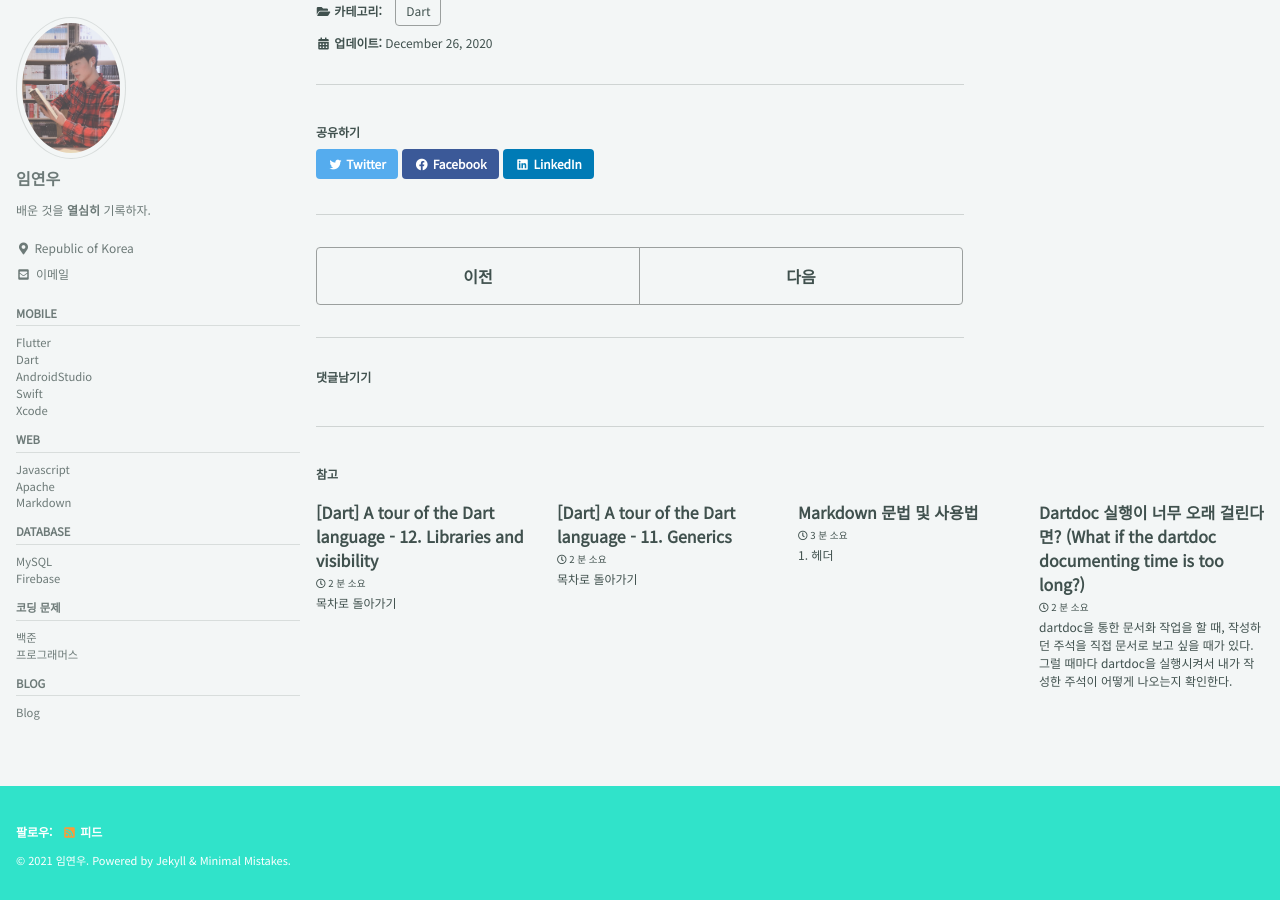
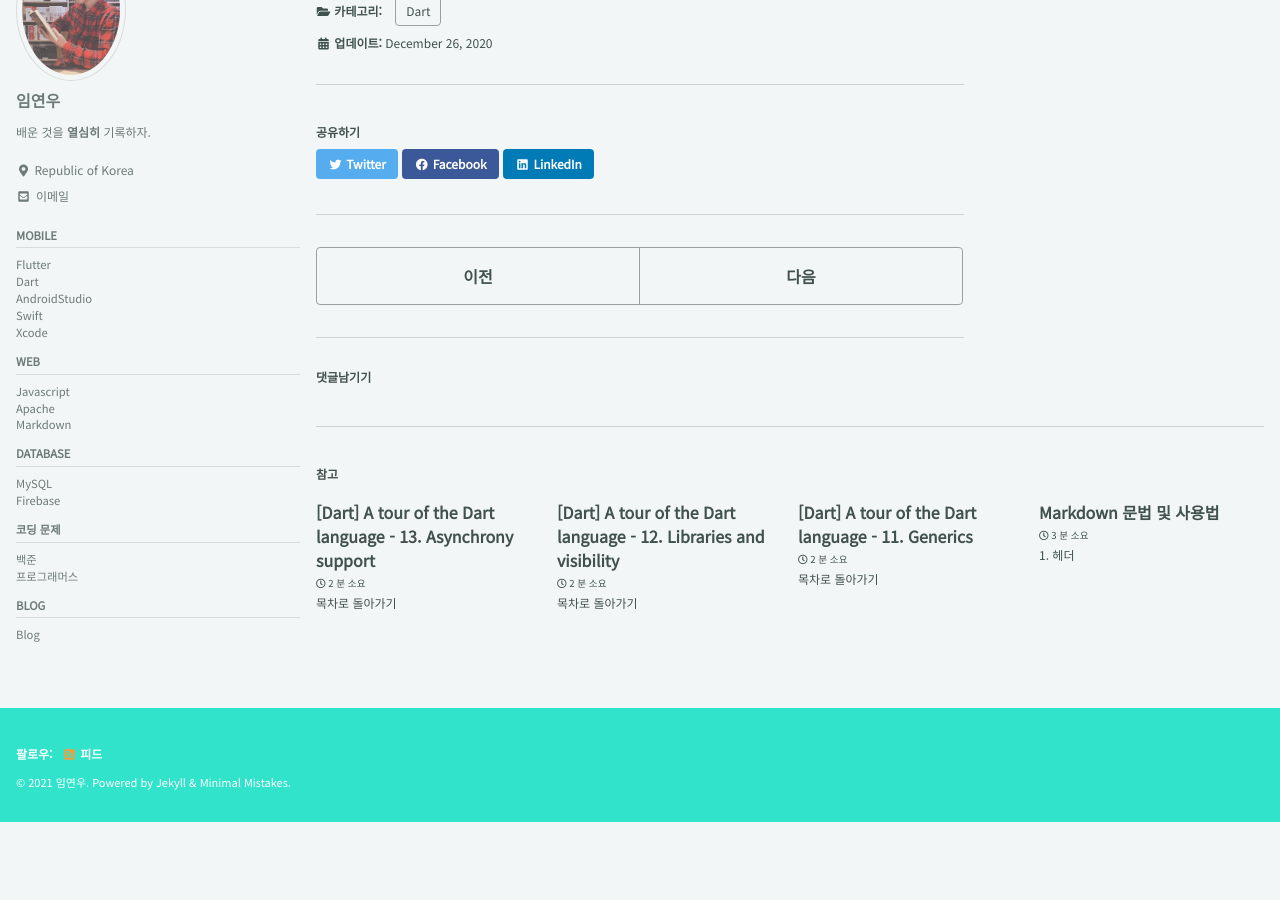
Before and after one commit to terry1213/terry1213.github.io, a Jekyll site: the page built from _posts/2020-12-26-a-tour-of-the-dart-language.md, in a window 1280 px wide and 900 px high, scrolled down 1112 px. Built offline with Jekyll 4.4.1, drawn with Linux system fonts in a browser that asks for light colours; cached includes are drawn as plain includes; comment, search, counter and statistics services are not loaded; after the commit the page ends 1934 px from its top, so only the background shows below that; some of the changed lines change nothing that is shown.

Commit message:
[CREATE] [Dart] A tour of the Dart language - 13. Asynchrony support

````diff
--- a/_posts/2020-12-26-a-tour-of-the-dart-language.md
+++ b/_posts/2020-12-26-a-tour-of-the-dart-language.md
@@ -26,7 +26,7 @@
 10.  [Classes](/dart/a-tour-of-the-dart-language-10-classes/)
 11.  [Generics](/dart/darta-tour-of-the-dart-language-11-generics/)
 12.  [Libraries and visibility](/dart/dart-a-tour-of-the-dart-language-12-libraries-and-visibility/)
-13.  [~~Asynchrony support~~](http://)
+13.  [Asynchrony support](/dart/dart-a-tour-of-the-dart-language-13-asynchrony-support/)
 14.  [~~Generators~~](http://)
 15.  [~~Callable classes~~](http://)
 16.  [~~Isolates~~](http://)
--- /dev/null
+++ b/_posts/2021-01-12-dart-a-tour-of-the-dart-language-13-asynchrony-support.md
@@ -0,0 +1,118 @@
+---
+title: "[Dart] A tour of the Dart language - 13. Asynchrony support"
+categories:
+- Dart
+tags:
+- Mobile
+---
+
+[목차로 돌아가기](/dart/a-tour-of-the-dart-language/)
+
+# Asynchrony support
+Dart 라이브러리에는 Future, Stream object를 리턴하는 함수가 매우 많다. 이러한 함수들은 비동기식(asynchronous)으로, 시간이 걸리는 작업을 세팅한 후에 해당 작업이 끝나기를 기다리지 않고 리턴한다.
+
+`async`와 `await` 키워드는 비동기식 프로그래밍을 지원하고, 동기식(synchronous) 코드처럼 보이는 비동기식 코드를 작성할 수 있게 해준다.
+
+## Handling Futures
+완료된 Future의 결과가 필요한 경우, 두가지 선택지가 있다.
+
+* `async`와 `await`를 사용한다.
+* Future API를 사용한다.
+
+`async`와 `await`를 사용하는 코드는 비동기식이지만 동기식 코드로 보인다. 예를 들어, 아래는 비동기식 함수의 결과를 기다리기 위해 `await`을 사용하는 코드이다.
+
+``` dart
+await lookUpVersion();
+```
+
+`async` 함수 안에서만 `await`을 사용을 할 수 있다.
+
+```
+Future checkVersion() async {
+  var version = await lookUpVersion();
+}
+```
+
+> **Note**: `async` 함수가 시간이 걸리는 작업을 한다고 해도 해당 함수가 그런 작업들을 기다리고 있는 것은 아니다. 대신, `async` 함수는 첫 `await` expression을 만날 때까지만 실행된다. 그 후 Future object를 리턴하고 await expression이 끝난 후에 실행을 재개한다.
+
+`await`을 사용하는 코드의 에러를 처리하기 위해 `try`, `catch`, `finally`를 사용한다.
+
+``` dart
+try {
+  version = await lookUpVersion();
+} catch (e) {
+  // version을 찾을 수 없는 경우에 대한 처리.
+}
+```
+
+`async` 함수에서 `await`을 여러 번 사용할 수 있다. 예를 들어, 아래의 코드는 함수의 결과를 위해 3번을 기다린다.
+
+``` dart
+var entrypoint = await findEntrypoint();
+var exitCode = await runExecutable(entrypoint, args);
+await flushThenExit(exitCode);
+```
+
+`await expression`에서 `expression`의 값은 보통 Future이다. 만약 Future가 아니라도 자동으로 해당 값을 Future로 포장한다. 이 Future object는  object를 리턴할 것을 보장해준다. `await expression`의 값은 바로 그 리턴된 object가 된다. await expression은 object를 사용할 수 있을 때까지 실행을 일시 중지시킨다.
+
+만약 `await`을 사용할 때 컴파일 타임 에러가 발생하면 `await`이 `async` 함수 안에 있는지를 확인해라. 예를 들어 `await`을 `main()` 함수에서 사용하면 `main()`의 본문(body) 앞에 `async`를 적어야한다.
+
+``` dart
+Future main() async {
+  checkVersion();
+  print('In main: version is ${await lookUpVersion()}');
+}
+```
+
+## Declaring async functions
+`async` 함수는 본문에 `async` 수식어가 붙는다.
+
+`async` 키워드를 함수에 추가하면 해당 함수는 Future를 리턴하게 된다. 예를 들어, 아래는 문자열을 리턴하는 동기식 함수이다.
+
+``` dart
+String lookUpVersion() => '1.0.0';
+```
+
+이 함수를 `async` 함수로 만들면 리턴되는 값은 Future가 된다.
+
+``` dart
+Future<String> lookUpVersion() async => '1.0.0';
+```
+
+만약 본래 함수의 리턴 값이 없다면 변경된 `async` 함수의 리턴 타입은 `Future<void>`가 된다.
+
+## Handling Streams
+Stream에서 값을 가져와야 하는 경우, 두가지 선택지가 있다.
+
+* `async`와 `await for`(loop를 위한 비동기)
+* Stream API를 사용한다.
+
+> **Note**: `await for`를 사용하기 전에, `await for`가 코드를 더 명확하게 하는지와  stream의 모든 결과를 기다리고 싶은지를 확실히 해야한다. 예를 들어, UI 프레임워크는 끝나지 않는 이벤트 stream을 보내기 때문에 UI 이벤트 리스너에 `await for`를 사용하면 안 된다.
+
+loop를 위한 비동기는 다음과 같은 형태이다.
+
+``` dart
+await for (varOrType identifier in expression) {
+  // stream이 값을 내보낼 때마다 실행한다.
+}
+```
+
+`expression`의 값은 Stream 타입을 가져야한다. 아래와 같은 순서로 실행된다.
+
+1. stream이 값을 내보내기를 기다린다.
+2. for loop의 본문을 실행한다. 이때 변수는 내보내진 값이 된다.
+3. stream이 닫힐 때까지 1번과 2번을 반복한다.
+
+stream 구독을 중지하기 위해 break 혹은 return statement를 사용할 수 있다. 이 statement들은 for loop를 break하고 스트림 구독을 취소한다.
+
+비동기식 for loop를 구현할 때 컴파일 타입 에러가 생기면 `await for`가 `async` 함수 안에 있는지 확인해라. 예를 들어, 비동기식 for loop를 `main()`함수에서  사용하면 `main()`의 본문(body) 앞에 `async`를 적어야한다.
+
+``` dart
+Future main() async {
+  // ...
+  await for (var request in requestServer) {
+    handleRequest(request);
+  }
+  // ...
+}
+```
````
